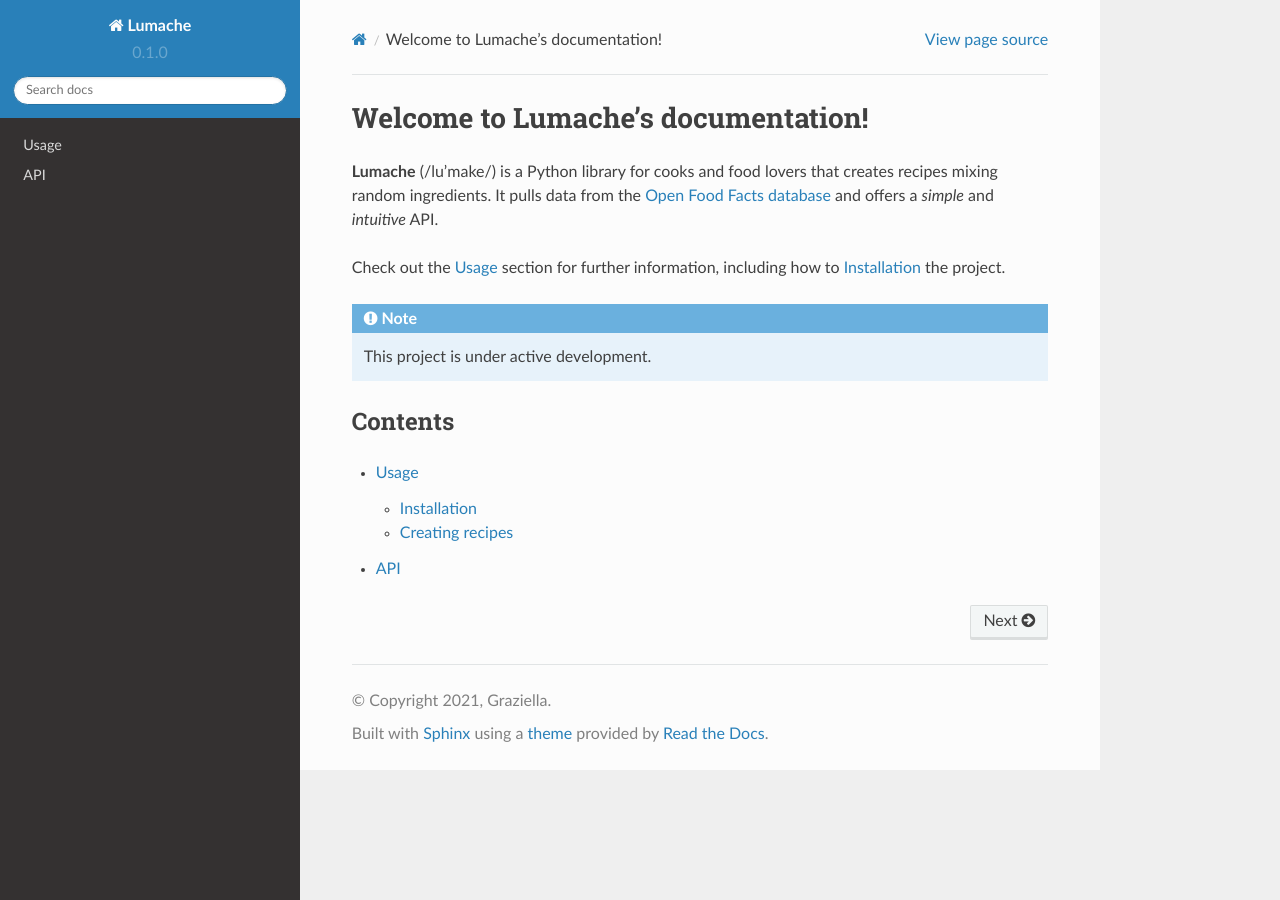
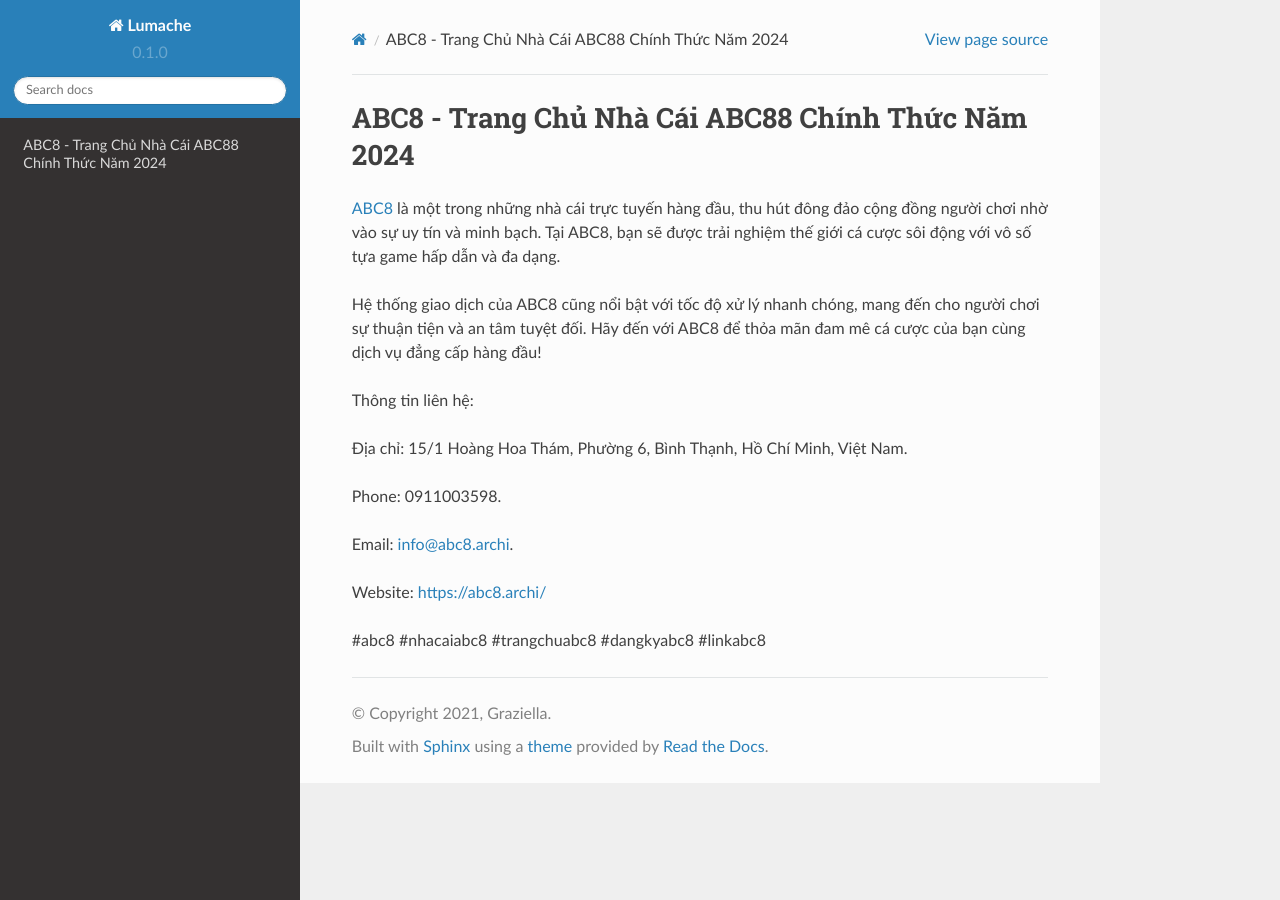
Before and after one commit to luongchanvien962/abc8archi, a Sphinx documentation site: the page built from docs/source/index.rst, in a window 1280 px wide. Built offline with Sphinx 7.4.7 and the Read the Docs theme 2.0.0, drawn with Linux system fonts in a browser that asks for light colours.

Commit message:
Update index.rst

```diff
--- a/docs/source/index.rst
+++ b/docs/source/index.rst
@@ -1,22 +1,18 @@
-Welcome to Lumache's documentation!
+ABC8 - Trang Chủ Nhà Cái ABC88 Chính Thức Năm 2024
 ===================================
 
-**Lumache** (/lu'make/) is a Python library for cooks and food lovers
-that creates recipes mixing random ingredients.
-It pulls data from the `Open Food Facts database <https://world.openfoodfacts.org/>`_
-and offers a *simple* and *intuitive* API.
+`ABC8 <https://abc8.archi/>`_ là một trong những nhà cái trực tuyến hàng đầu, thu hút đông đảo cộng đồng người chơi nhờ vào sự uy tín và minh bạch. Tại ABC8, bạn sẽ được trải nghiệm thế giới cá cược sôi động với vô số tựa game hấp dẫn và đa dạng.
 
-Check out the :doc:`usage` section for further information, including
-how to :ref:`installation` the project.
+Hệ thống giao dịch của ABC8 cũng nổi bật với tốc độ xử lý nhanh chóng, mang đến cho người chơi sự thuận tiện và an tâm tuyệt đối. Hãy đến với ABC8 để thỏa mãn đam mê cá cược của bạn cùng dịch vụ đẳng cấp hàng đầu!
 
-.. note::
+Thông tin liên hệ:
 
-   This project is under active development.
+Địa chỉ: 15/1 Hoàng Hoa Thám, Phường 6, Bình Thạnh, Hồ Chí Minh, Việt Nam.
 
-Contents
---------
+Phone: 0911003598.
 
-.. toctree::
+Email: info@abc8.archi.
 
-   usage
-   api
+Website: https://abc8.archi/
+
+#abc8 #nhacaiabc8 #trangchuabc8 #dangkyabc8 #linkabc8
```
